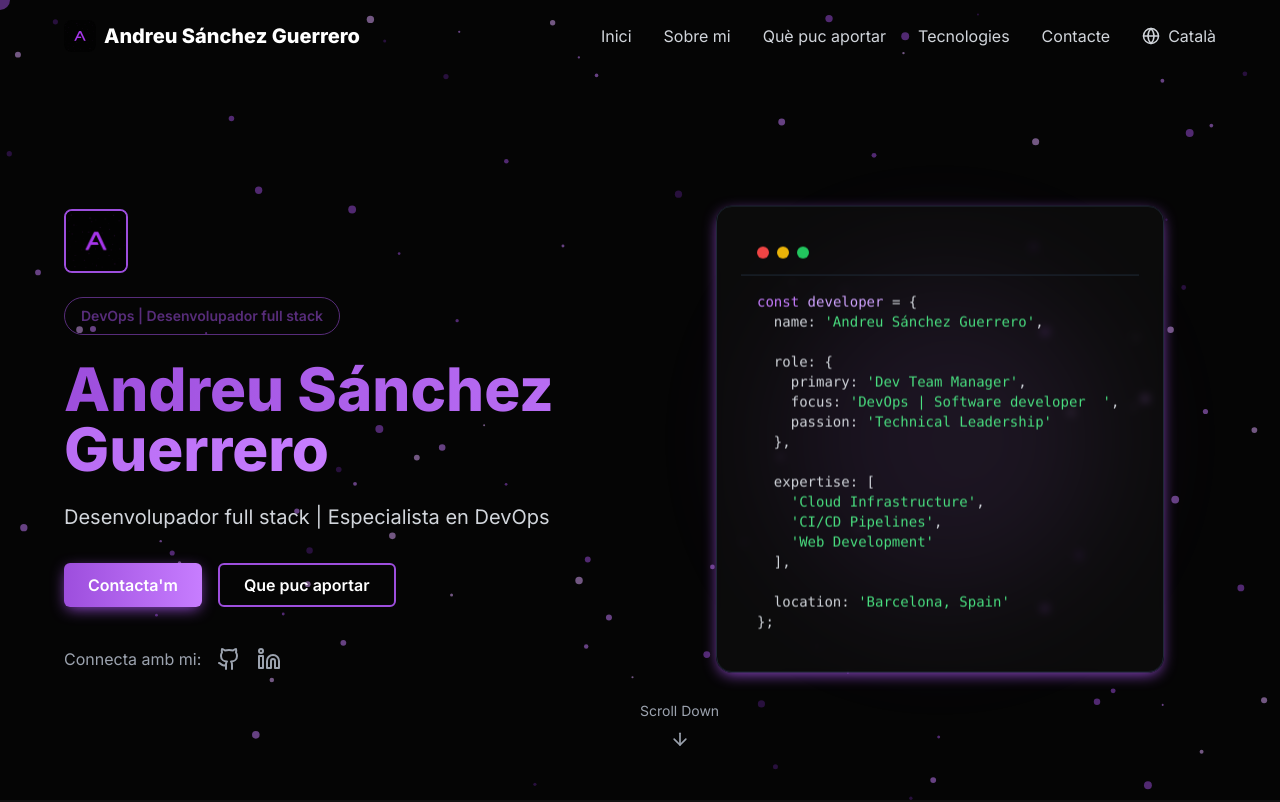
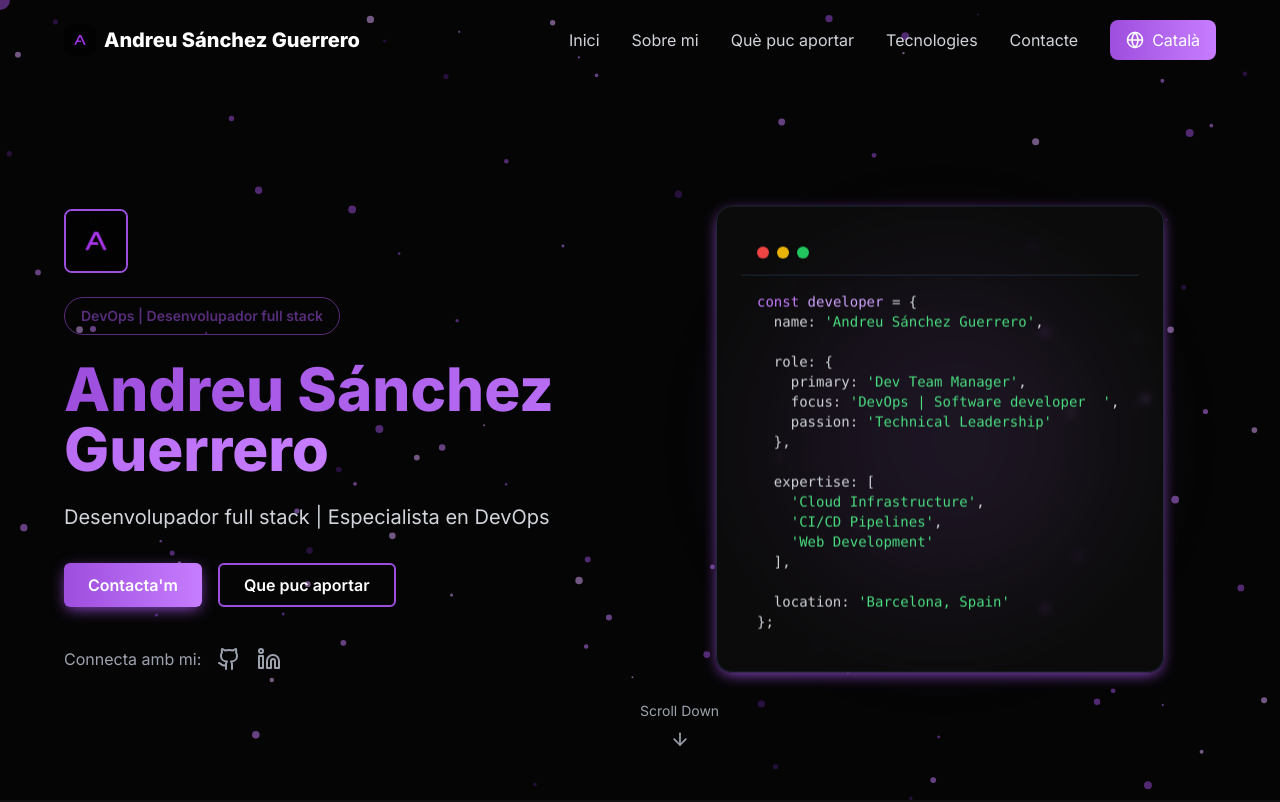
Before and after one commit to AndreuSG/portfolio, a React (Vite) app: page / in a window 1280 px wide. Shown: the top 802 px of the page. Built offline with nearby package versions, Linux system fonts and the light colour scheme.

Commit message:
Update language selector with rounded box styling

```diff
--- a/src/components/Navbar.tsx
+++ b/src/components/Navbar.tsx
@@ -60,11 +60,11 @@ export const Navbar: React.FC = () => {
             </a>
           ))}
           <div className="relative group">
-            <button className="flex items-center gap-2 text-gray-300 hover:text-purple transition-colors duration-300">
+            <button className="flex items-center gap-2 px-4 py-2 bg-gradient-purple text-white rounded-lg hover:shadow-purple transition-all duration-300">
               <Globe size={18} />
               {languages.find((lang) => lang.code === language)?.name}
             </button>
-            <div className="absolute right-0 mt-2 w-40 py-2 bg-black-50 rounded-lg shadow-lg opacity-0 invisible group-hover:opacity-100 group-hover:visible transition-all duration-300">
+            <div className="absolute right-0 mt-2 w-40 py-2 bg-black-50 rounded-lg shadow-lg opacity-0 invisible group-hover:opacity-100 group-hover:visible transition-all duration-300 border border-gray-800">
               {languages.map((lang) => (
                 <button
                   key={lang.code}
```
